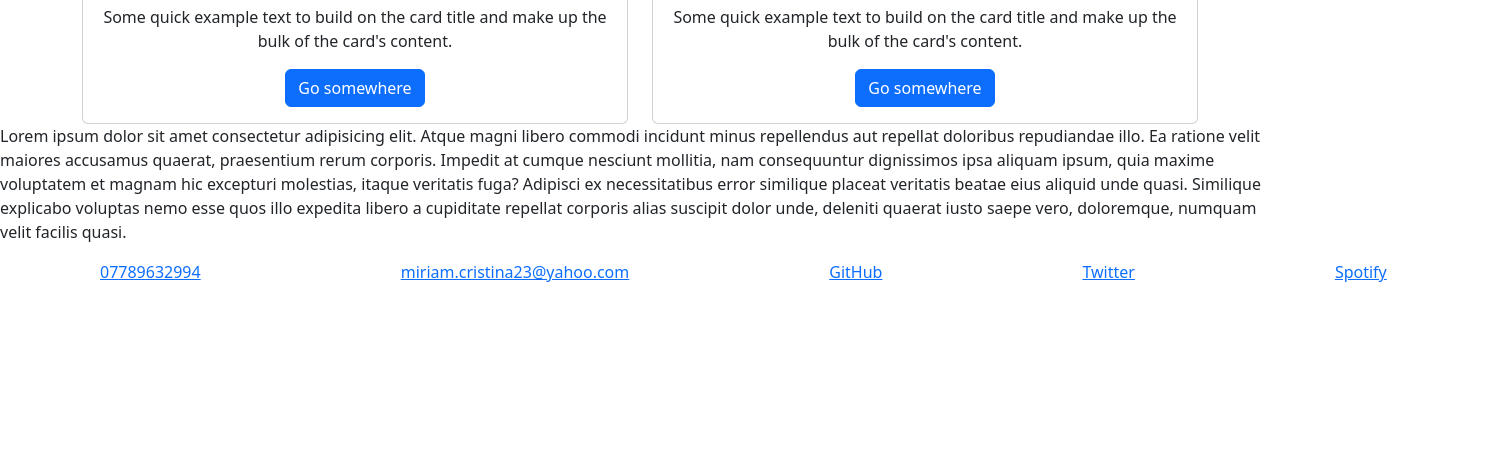
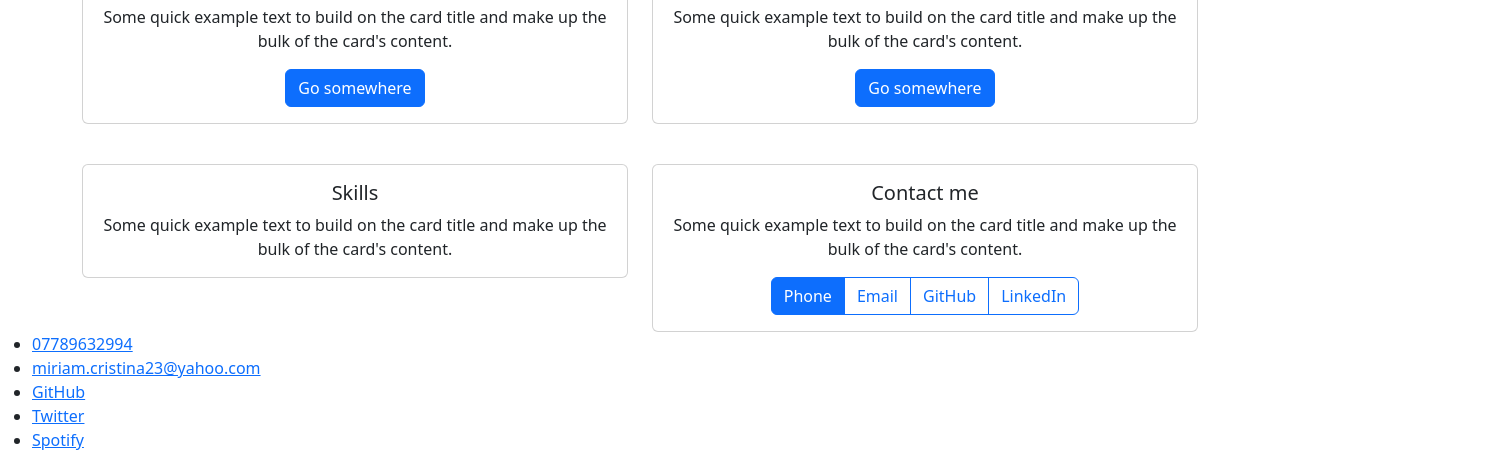
Before and after one commit to MiriamCristinaZ/Bootstrap-Portfolio, a plain HTML site: page index.html in a window 1280 px wide. Shown: the part 1131-1599 px from the top of the page, 1487 px wide, since content can reach past the window. Before the commit the page ends 1445 px from the top, so only its background shows below. Drawn offline with nearby package versions, Linux system fonts and the light colour scheme.

Commit message:
changed skills and contact me section style and added content to footer

```diff
--- a/css/style.css
+++ b/css/style.css
@@ -30,16 +30,6 @@
   background: rgb(31, 67, 31);
 }
 
-#contact-me ul {
-  list-style: none;
-  padding: 0;
-  margin: 0;
-  display: flex;
-  position: absolute;
+.skills {
+  margin-top: 40px;
 }
-
-#contact-me li {
-  margin-left: 100px;
-  margin-right: 100px;
-  margin-bottom: 30px;
-}
--- a/index.html
+++ b/index.html
@@ -202,21 +202,83 @@
     </section>
     <!-- Skills and contact me-->
     <section class="skills contact-me">
-      <div class="skills" id="my-skills">
-        <p>
-          Lorem ipsum dolor sit amet consectetur adipisicing elit. Atque magni
-          libero commodi incidunt minus repellendus aut repellat doloribus
-          repudiandae illo. Ea ratione velit maiores accusamus quaerat,
-          praesentium rerum corporis. Impedit at cumque nesciunt mollitia, nam
-          consequuntur dignissimos ipsa aliquam ipsum, quia maxime voluptatem et
-          magnam hic excepturi molestias, itaque veritatis fuga? Adipisci ex
-          necessitatibus error similique placeat veritatis beatae eius aliquid
-          unde quasi. Similique explicabo voluptas nemo esse quos illo expedita
-          libero a cupiditate repellat corporis alias suscipit dolor unde,
-          deleniti quaerat iusto saepe vero, doloremque, numquam velit facilis
-          quasi.
-        </p>
+      <div class="container text-center skills" id="my-skills">
+        <div class="row">
+          <div class="col-sm-12 col-md-6 col-lg-6">
+            <div class="card" style="width: 100%">
+              <div class="card-body">
+                <h5 class="card-title">Skills</h5>
+                <p class="card-text">
+                  Some quick example text to build on the card title and make up
+                  the bulk of the card's content.
+                </p>
+              </div>
+            </div>
+          </div>
+          <div class="col-sm-12 col-md-6 col-lg-6" id="contact-me">
+            <div class="card" style="width: 100%">
+              <div class="card-body">
+                <h5 class="card-title">Contact me</h5>
+                <p class="card-text">
+                  Some quick example text to build on the card title and make up
+                  the bulk of the card's content.
+                </p>
+                <div
+                  class="btn-group"
+                  role="group"
+                  aria-label="Basic radio toggle button group"
+                >
+                  <input
+                    type="radio"
+                    class="btn-check"
+                    name="btnradio"
+                    id="btnradio1"
+                    autocomplete="off"
+                    checked
+                  />
+                  <label class="btn btn-outline-primary" for="btnradio1"
+                    >Phone</label
+                  >
+
+                  <input
+                    type="radio"
+                    class="btn-check"
+                    name="btnradio"
+                    id="btnradio2"
+                    autocomplete="off"
+                  />
+                  <label class="btn btn-outline-primary" for="btnradio2"
+                    >Email</label
+                  >
+
+                  <input
+                    type="radio"
+                    class="btn-check"
+                    name="btnradio"
+                    id="btnradio3"
+                    autocomplete="off"
+                  />
+                  <label class="btn btn-outline-primary" for="btnradio3"
+                    >GitHub</label
+                  >
+                  <input
+                    type="radio"
+                    class="btn-check"
+                    name="btnradio"
+                    id="btnradio4"
+                    autocomplete="off"
+                  />
+                  <label class="btn btn-outline-primary" for="btnradio4"
+                    >LinkedIn</label
+                  >
+                </div>
+              </div>
+            </div>
+          </div>
+        </div>
       </div>
+    </section>
+    <footer>
       <div class="contact-me" id="contact-me">
         <ul>
           <li><a href="tel:+447789632994">07789632994</a></li>
@@ -240,8 +302,7 @@
           </li>
         </ul>
       </div>
-    </section>
-    <footer></footer>
+    </footer>
     <!-- Poper and Bootstrap JS-->
     <script
       src="https://cdn.jsdelivr.net/npm/@popperjs/core@2.11.8/dist/umd/popper.min.js"
```
